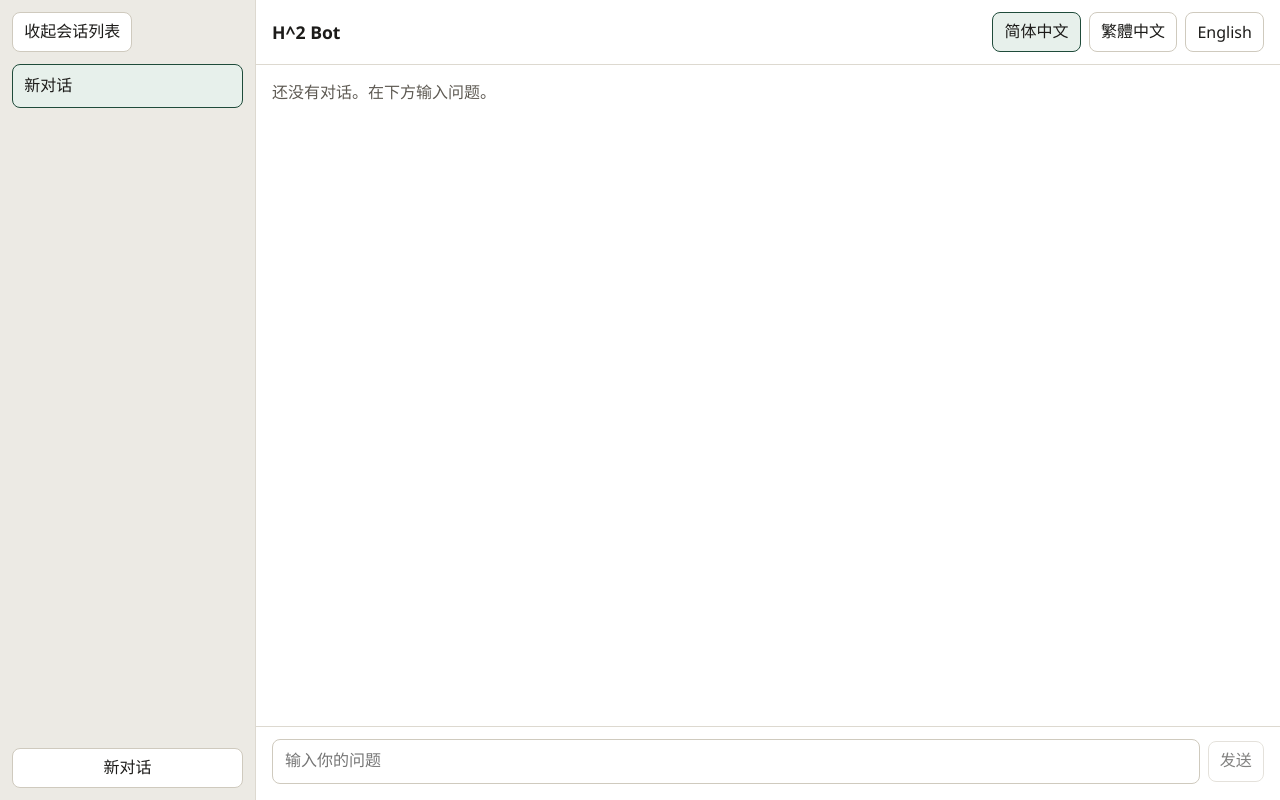
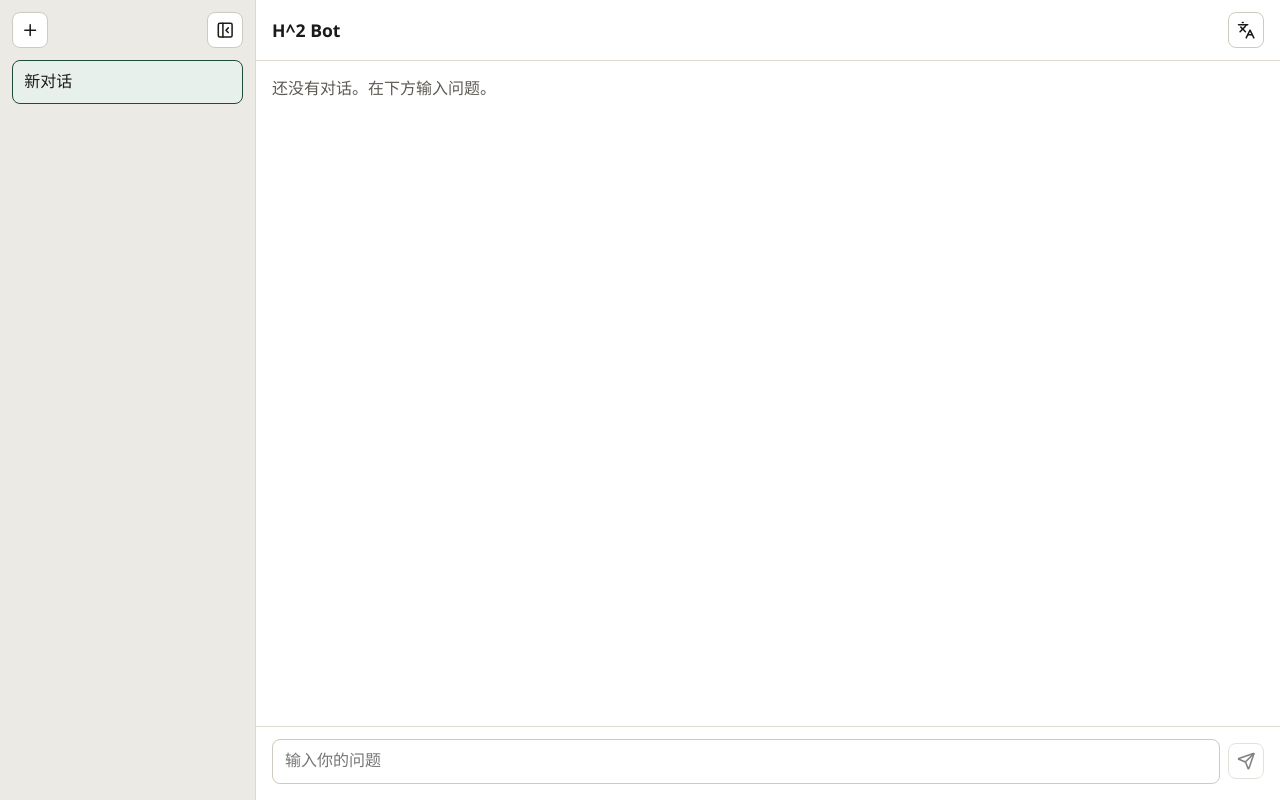
Before and after one commit to Ozx-68102/aiep-int6137-chatbot-AITutor, a React (Vite) app: page / in a window 1280 px wide. Built offline with nearby package versions, Linux system fonts and the light colour scheme.

Commit message:
feat: replace chat controls with icon buttons and language menu

```diff
--- a/src/App.tsx
+++ b/src/App.tsx
@@ -1,4 +1,5 @@
-import {type SubmitEvent, useEffect, useState} from 'react';
+import {Languages, PanelLeftClose, PanelLeftOpen, Plus, Send} from 'lucide-react';
+import {type SubmitEvent, useEffect, useRef, useState} from 'react';
 import {sendMessage} from './api/chat.ts';
 import {locales, translations} from './i18n.ts';
 import type {Message, Session} from './type/chat.ts';
@@ -24,6 +25,8 @@ export default function App() {
   const [sessions, setSessions] = useState<Session[]>(() => [createSession()]);
   const [activeId, setActiveId] = useState(() => sessions[0]?.id ?? '');
   const [draft, setDraft] = useState('');
+  const [languageOpen, setLanguageOpen] = useState(false);
+  const languageMenuRef = useRef<HTMLDivElement>(null);
   const text = translations[locale];
   const active = sessions.find((session) => session.id === activeId) ?? sessions[0];
 
@@ -31,6 +34,28 @@ export default function App() {
     document.documentElement.lang = htmlLang[locale];
     document.title = 'H^2 Bot';
   }, [locale]);
+
+  useEffect(() => {
+    if (!languageOpen) {
+      return;
+    }
+    function closeOnOutsidePointer(event: PointerEvent) {
+      if (!languageMenuRef.current?.contains(event.target as Node)) {
+        setLanguageOpen(false);
+      }
+    }
+    function closeOnEscape(event: KeyboardEvent) {
+      if (event.key === 'Escape') {
+        setLanguageOpen(false);
+      }
+    }
+    document.addEventListener('pointerdown', closeOnOutsidePointer);
+    document.addEventListener('keydown', closeOnEscape);
+    return () => {
+      document.removeEventListener('pointerdown', closeOnOutsidePointer);
+      document.removeEventListener('keydown', closeOnEscape);
+    };
+  }, [languageOpen]);
 
   function openSession(id: string) {
     setActiveId(id);
@@ -83,8 +108,23 @@ export default function App() {
       {sidebarOpen ? (
         <aside className="sidebar" aria-label={text.sessions}>
           <div className="sidebar-top">
-            <button type="button" onClick={() => setSidebarOpen(false)}>
-              {text.hideSidebar}
+            <button
+              type="button"
+              className="icon-button"
+              aria-label={text.newChat}
+              title={text.newChat}
+              onClick={addSession}
+            >
+              <Plus aria-hidden="true" />
+            </button>
+            <button
+              type="button"
+              className="icon-button"
+              aria-label={text.hideSidebar}
+              title={text.hideSidebar}
+              onClick={() => setSidebarOpen(false)}
+            >
+              <PanelLeftClose aria-hidden="true" />
             </button>
           </div>
           <ul className="session-list">
@@ -102,31 +142,53 @@ export default function App() {
               </li>
             ))}
           </ul>
-          <button type="button" className="new-chat" onClick={addSession}>
-            {text.newChat}
-          </button>
         </aside>
       ) : null}
       <main className="chat">
         <header className="chat-bar">
           {sidebarOpen ? null : (
-            <button type="button" onClick={() => setSidebarOpen(true)}>
-              {text.showSidebar}
+            <button
+              type="button"
+              className="icon-button"
+              aria-label={text.showSidebar}
+              title={text.showSidebar}
+              onClick={() => setSidebarOpen(true)}
+            >
+              <PanelLeftOpen aria-hidden="true" />
             </button>
           )}
           <h1 lang="en">H^2 Bot</h1>
-          <div className="languages" role="group" aria-label={text.language}>
+          <div className="languages" ref={languageMenuRef}>
+            <button
+              type="button"
+              className="icon-button"
+              aria-label={text.language}
+              aria-expanded={languageOpen}
+              aria-haspopup="menu"
+              title={text.language}
+              onClick={() => setLanguageOpen((open) => !open)}
+            >
+              <Languages aria-hidden="true" />
+            </button>
+            {languageOpen ? (
+              <div className="language-menu" role="menu" aria-label={text.language}>
                 {locales.map((item) => (
                   <button
                     key={item.id}
                     type="button"
+                    role="menuitemradio"
                     lang={htmlLang[item.id]}
-                aria-pressed={item.id === locale}
-                onClick={() => setLocale(item.id)}
+                    aria-checked={item.id === locale}
+                    onClick={() => {
+                      setLocale(item.id);
+                      setLanguageOpen(false);
+                    }}
                   >
                     {item.label}
                   </button>
                 ))}
+              </div>
+            ) : null}
           </div>
         </header>
         <div className="messages" aria-live="polite">
@@ -151,8 +213,14 @@ export default function App() {
             aria-label={text.placeholder}
             onChange={(event) => setDraft(event.target.value)}
           />
-          <button type="submit" disabled={draft.trim() === ''}>
-            {text.send}
+          <button
+            type="submit"
+            className="icon-button"
+            aria-label={text.send}
+            title={text.send}
+            disabled={draft.trim() === ''}
+          >
+            <Send aria-hidden="true" />
           </button>
         </form>
       </main>
--- a/src/index.css
+++ b/src/index.css
@@ -69,6 +69,29 @@ button {
   gap: 0.5rem;
 }
 
+.sidebar-top {
+  justify-content: space-between;
+}
+
+.icon-button {
+  display: inline-flex;
+  flex: none;
+  align-items: center;
+  justify-content: center;
+  width: 2.25rem;
+  height: 2.25rem;
+  padding: 0;
+  border: 1px solid #cfcabe;
+  border-radius: 0.5rem;
+  background: #fff;
+  color: inherit;
+}
+
+.icon-button svg {
+  width: 1.15rem;
+  height: 1.15rem;
+}
+
 .session-list {
   flex: 1;
   min-height: 0;
@@ -78,15 +101,10 @@ button {
   list-style: none;
 }
 
-.session,
-.new-chat,
-.chat-bar button,
-.sidebar-top button,
-.languages button,
-.composer button {
-  border: 1px solid #cfcabe;
+.session {
+  border: 1px solid transparent;
   border-radius: 0.5rem;
-  background: #fff;
+  background: transparent;
   color: inherit;
 }
 
@@ -105,12 +123,37 @@ button {
   background: #e7f0eb;
 }
 
-.new-chat,
-.sidebar-top button,
-.chat-bar button,
-.languages button,
-.composer button {
-  padding: 0.45rem 0.7rem;
+.languages {
+  position: relative;
+  margin-left: auto;
+}
+
+.language-menu {
+  position: absolute;
+  top: calc(100% + 0.35rem);
+  right: 0;
+  z-index: 1;
+  display: flex;
+  flex-direction: column;
+  min-width: 8.5rem;
+  padding: 0.35rem;
+  border: 1px solid #ddd9d0;
+  border-radius: 0.5rem;
+  background: #fff;
+}
+
+.language-menu button {
+  padding: 0.4rem 0.6rem;
+  border: 1px solid transparent;
+  border-radius: 0.4rem;
+  background: transparent;
+  color: inherit;
+  text-align: left;
+}
+
+.language-menu button[aria-checked='true'] {
+  border-color: #1f4b3a;
+  background: #e7f0eb;
 }
 
 .chat {
@@ -130,15 +173,6 @@ button {
 .chat-bar h1 {
   margin: 0;
   font-size: 1.1rem;
-}
-
-.languages {
-  margin-left: auto;
-}
-
-.languages button[aria-pressed='true'] {
-  border-color: #1f4b3a;
-  background: #e7f0eb;
 }
 
 .messages {
@@ -184,7 +218,16 @@ button {
   border-radius: 0.5rem;
 }
 
-.composer button:disabled {
+.composer .icon-button {
+  background: #1f4b3a;
+  border-color: #1f4b3a;
+  color: #fff;
+}
+
+.composer .icon-button:disabled {
   cursor: default;
   opacity: 0.55;
+  background: #fff;
+  border-color: #cfcabe;
+  color: inherit;
 }
```
Lines whose indentation alone changed are shown as unchanged.
